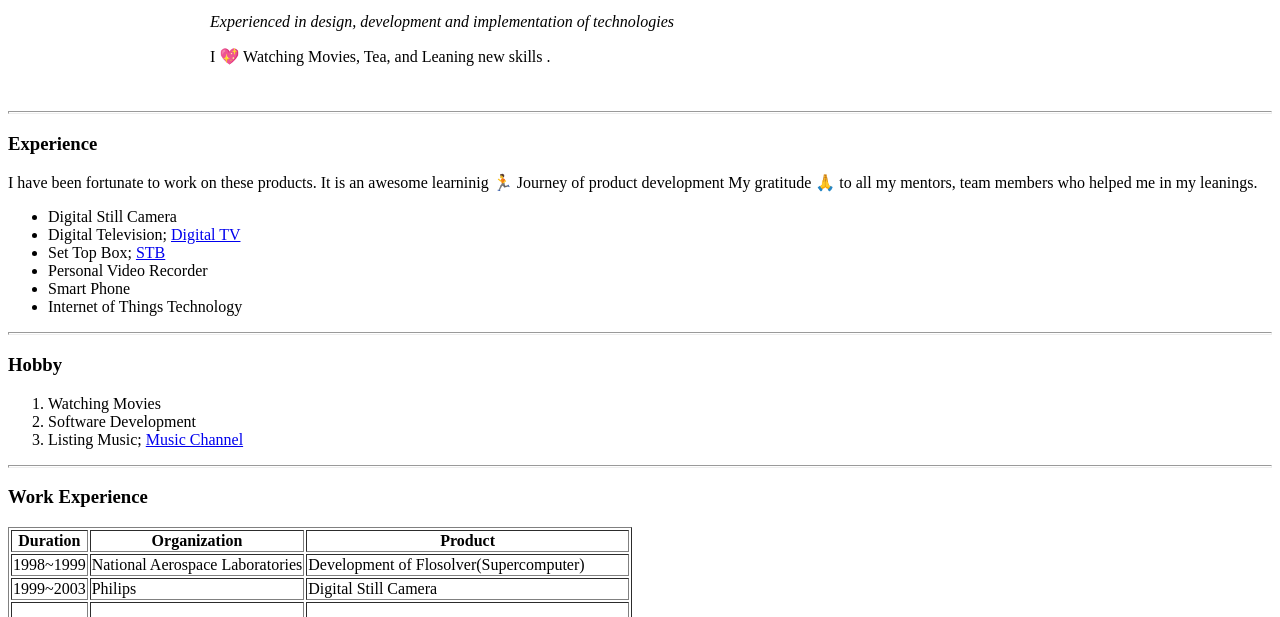
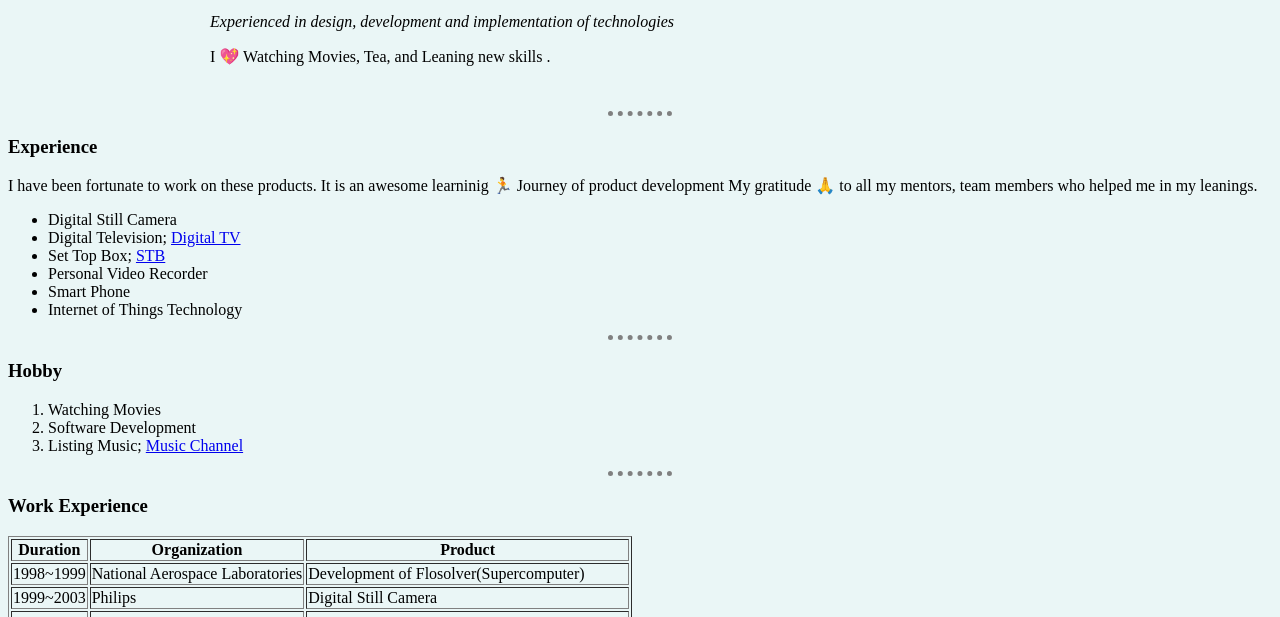
Before and after one commit to sushantdubey007/cv, a plain HTML site: page index.html in a window 1280 px wide. Shown: the part 177-794 px from the top of the page. Drawn offline with Linux system fonts and the light colour scheme.

Commit message:
Update index.html

```diff
--- a/index.html
+++ b/index.html
@@ -4,6 +4,19 @@
 <head>
   <meta charset="utf-8">
   <title>☕Sushant Personal Site</title>
+
+  <style>
+    body{
+      background: #EAF6F6;
+    }
+    hr{
+      border-style: none;
+      border-top-style: dotted;
+      border-color: grey;
+      border-width: 5px;
+      width:5%;
+    }
+  </style>
 </head>
 
 <body>
```
